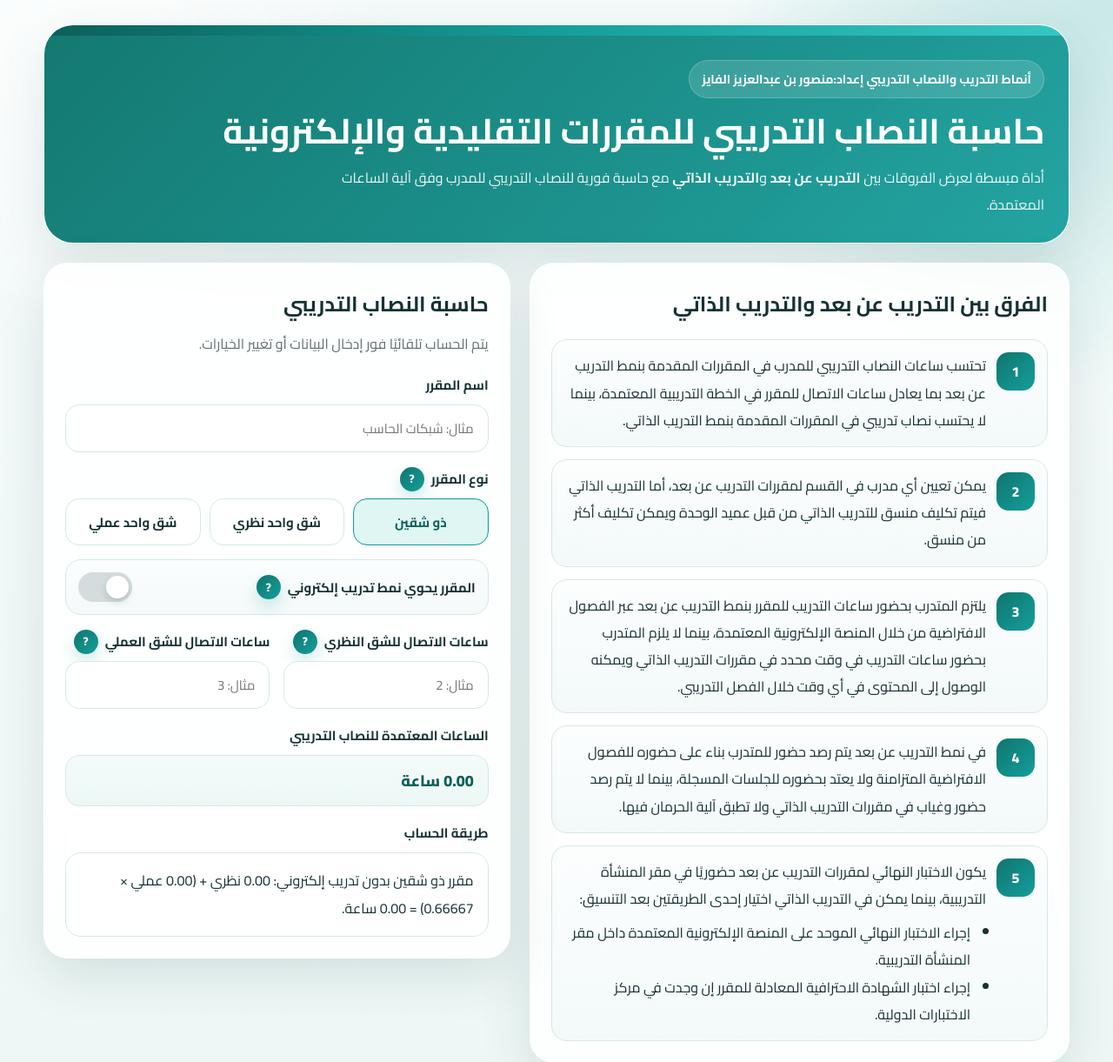
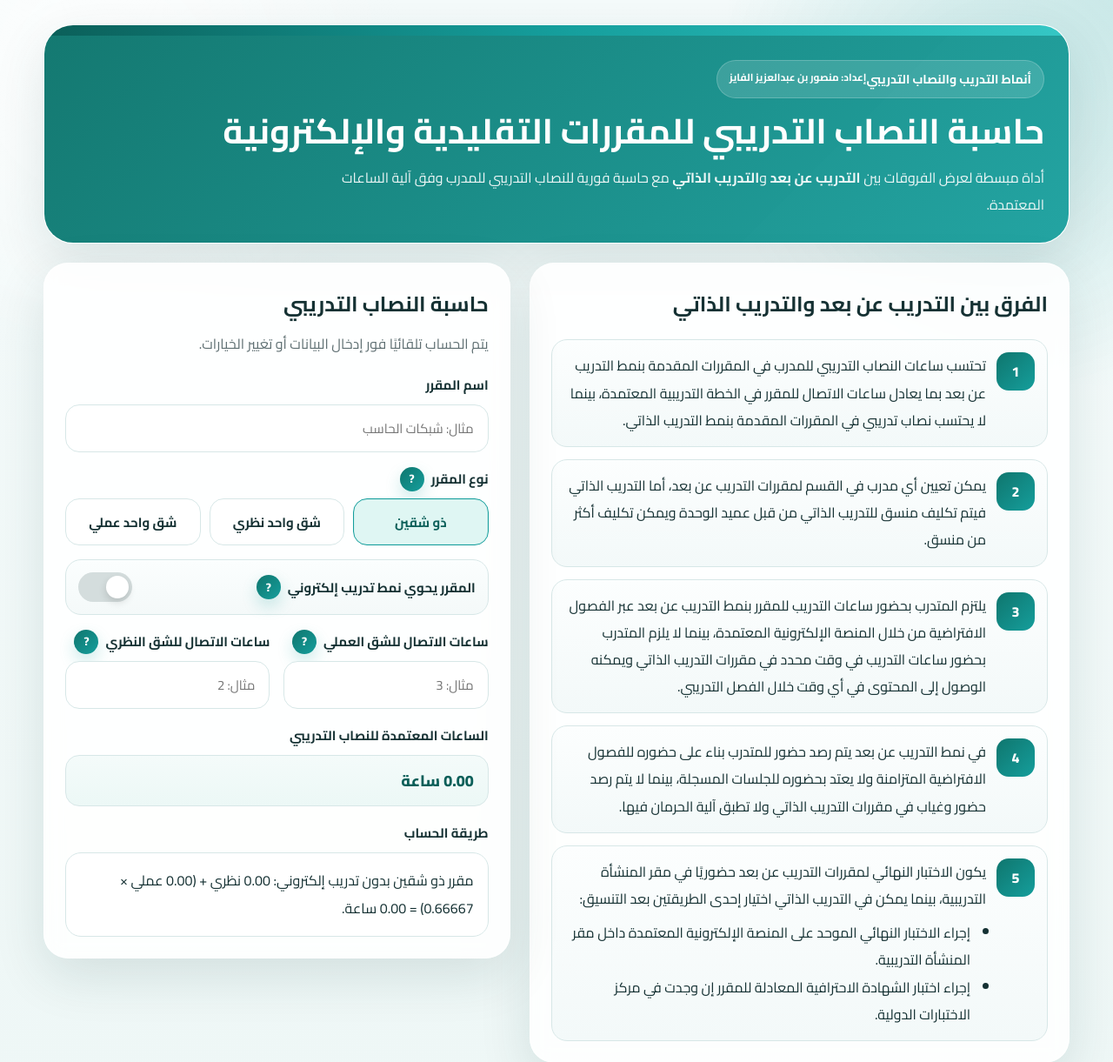
Before and after one commit to maf1250/SSASECT, a Flask app: page / in a window 1280 px wide. Shown: the top 1221 px of the page at 87% size. Run offline with Flask 3, Linux system fonts and the light colour scheme.

Commit message:
Update index.html

```diff
--- a/templates/index.html
+++ b/templates/index.html
@@ -16,8 +16,9 @@
     <section class="hero-card">
       <div class="hero-topbar"></div>
       <div class="hero-content">
-        <div class="hero-badge">أنماط التدريب والنصاب التدريبي
-                      إعداد:  <strong> منصور بن عبدالعزيز الفايز </strong>
+        <div class="hero-badge">
+  <span>أنماط التدريب والنصاب التدريبي</span>
+  <small>إعداد: منصور بن عبدالعزيز الفايز</small>
 </div>
         <h1>حاسبة النصاب التدريبي للمقررات التقليدية والإلكترونية</h1>
         <p class="hero-text">
@@ -129,12 +130,12 @@
   <input id="elearningHours" type="number" min="0" step="1" placeholder="مثال: 2" />
 </div>
 
-          <div class="field full hidden note-box" id="blendedNoteBox">
-            <div class="label-row note-title">
-              <strong>تنبيه خاص بالمقرر ذي الشقين عند التدريب المدمج</strong>
-              <button type="button" class="help-btn" data-help="في حال انشاء شعب لمقررات ذات شقين (عملي ونظري) ويتم تدريبها عن طريق التدريب المدمج فإن الشعبة النظرية يسجل فيها نوع الجدولة مدمج والشعبة العملي تسجل بنوع الجدولة عملي">?</button>
+<div class="field hidden" id="practicalHoursField">
+  <div class="label-row">
+    <label for="practicalHours">ساعات الاتصال للشق العملي</label>
+    <button type="button" class="help-btn" data-help="في الحساب التقليدي أو العملي: كل 3 ساعات عملي تعادل ساعتين نظري، أي الساعات العملية تضرب في 0.66667.">?</button>
   </div>
-            <p>في حال إنشاء شعب لمقررات ذات شقين (عملي ونظري) ويتم تدريبها عن طريق التدريب المدمج فإن الشعبة النظرية يسجل فيها نوع الجدولة مدمج والشعبة العملي تسجل بنوع الجدولة عملي.</p>
+  <input id="practicalHours" type="number" min="0" step="1" placeholder="مثال: 3" />
 </div>
 
 <div class="field hidden" id="theoryHoursField">
@@ -145,12 +146,12 @@
   <input id="theoryHours" type="number" min="0" step="1" placeholder="مثال: 2" />
 </div>
 
-          <div class="field hidden" id="practicalHoursField">
-            <div class="label-row">
-              <label for="practicalHours">ساعات الاتصال للشق العملي</label>
-              <button type="button" class="help-btn" data-help="في الحساب التقليدي أو العملي: كل 3 ساعات عملي تعادل ساعتين نظري، أي الساعات العملية تضرب في 0.66667.">?</button>
+<div class="field full hidden note-box" id="blendedNoteBox">
+  <div class="label-row note-title">
+    <strong>تنبيه خاص بالمقرر ذي الشقين عند التدريب المدمج</strong>
+    <button type="button" class="help-btn" data-help="في حال انشاء شعب لمقررات ذات شقين (عملي ونظري) ويتم تدريبها عن طريق التدريب المدمج فإن الشعبة النظرية يسجل فيها نوع الجدولة مدمج والشعبة العملي تسجل بنوع الجدولة عملي">?</button>
   </div>
-            <input id="practicalHours" type="number" min="0" step="1" placeholder="مثال: 3" />
+  <p>في حال إنشاء شعب لمقررات ذات شقين (عملي ونظري) ويتم تدريبها عن طريق التدريب المدمج فإن الشعبة النظرية يسجل فيها نوع الجدولة مدمج والشعبة العملي تسجل بنوع الجدولة عملي.</p>
 </div>
 
           <div class="field full result-field">
```
Lines whose indentation alone changed are shown as unchanged.
